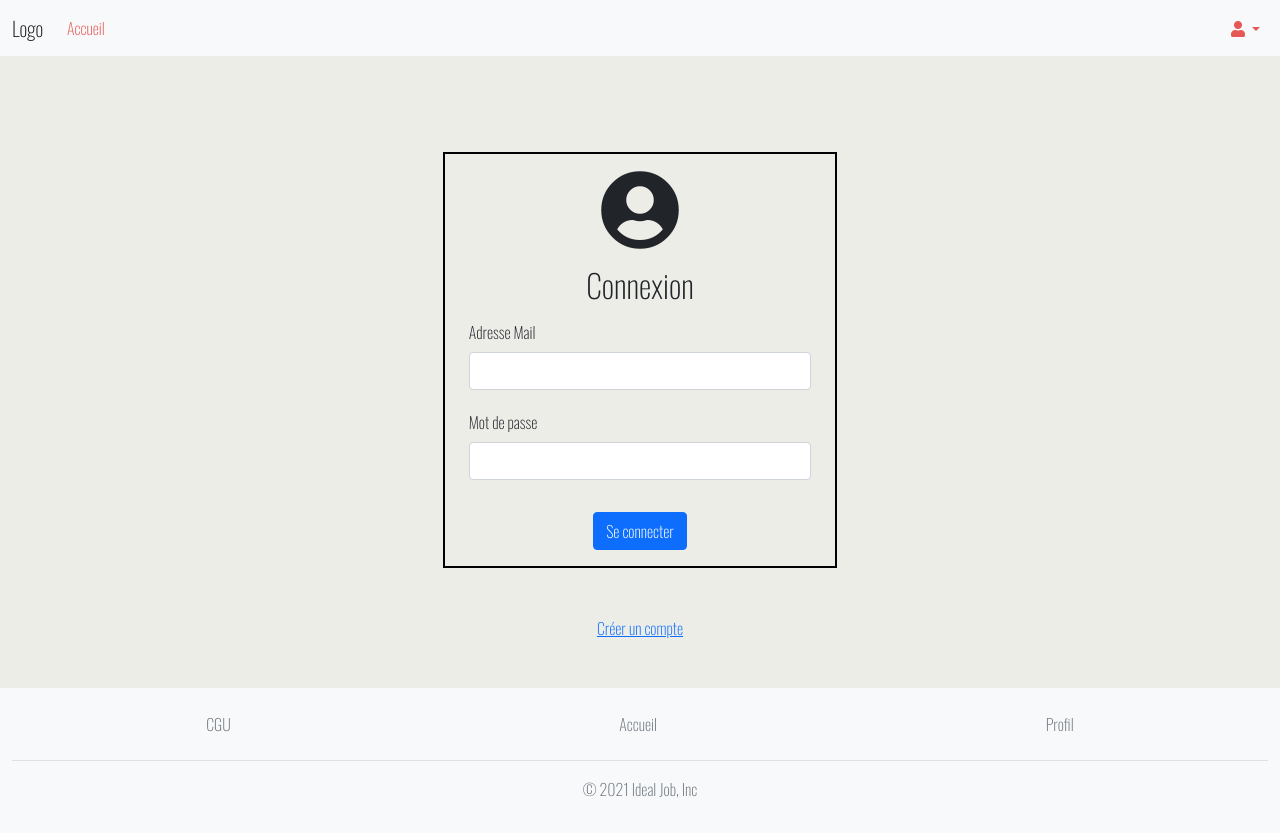
After one commit to WildCodeSchool/bordeaux-p2-202109-interviewmanager, a PHP site: template src/View/User/formConnect.html.twig in a window 1280 px wide. The commit adds this page. Run offline with PHP 8.4, Linux system fonts and the light colour scheme; the template is opened without the code that fills it, so the values that code supplies are empty; some libraries are stand-ins or nearby versions.

Commit message:
create conectForm & delete view items

```diff
--- a/src/Controller/UserController.php
+++ b/src/Controller/UserController.php
@@ -6,6 +6,10 @@ class UserController extends AbstractController
 {
     public function register(): string
     {
-        return $this->twig->render('formRegister.html.twig');
+        return $this->twig->render('User/formRegister.html.twig');
+    }
+    public function connect(): string
+    {
+        return $this->twig->render('User/formConnect.html.twig');
     }
 }
--- a/src/View/Home/index.html.twig
+++ /dev/null
@@ -1,5 +0,0 @@
-{% extends 'layout.html.twig' %}
-
-{% block content %}
-    <h1>Hello Wilder !</h1>
-{% endblock %}
--- a/src/View/Item/add.html.twig
+++ /dev/null
@@ -1,6 +0,0 @@
-{% extends 'layout.html.twig' %}
-
-{% block content %}
-    <h1>Add a new item</h1>
-    {% include 'Item/_form.html.twig' %}
-{% endblock %}
--- /dev/null
+++ b/src/View/User/formConnect.html.twig
@@ -0,0 +1,20 @@
+{% extends 'layout.html.twig' %}
+{% block content %}
+    <form class="d-flex justify-content-center p-5 mt-5">
+        <div class="borderForm p-3 col-12 col-sm-10 col-md-8 col-lg-4 d-flex flex-column justify-content-center">
+            <p><i class="fas fa-user-circle fa-5x d-flex justify-content-center"></i></p>
+            <h2 class="d-flex justify-content-center">Connexion</h2>
+            <div class="m-2">
+                <label for="exampleInputEmail1" class="form-label">Adresse Mail</label>
+                <input type="email" class="form-control" id="exampleInputEmail1" aria-describedby="emailHelp">
+                <div id="emailHelp" class="form-text"></div>
+            </div>
+            <div class="m-2">
+                <label for="exampleInputPassword1" class="form-label">Mot de passe</label>
+                <input type="password" class="form-control" id="exampleInputPassword1">
+            </div>
+            <div class="text-center"><button type="submit" class="btn btn-primary mt-4">Se connecter</button></div>
+        </div>
+    </form>
+    <div class="text-center"><a href="/register">Créer un compte</a></div>
+{% endblock %}
--- a/src/View/components/_footer.html.twig
+++ b/src/View/components/_footer.html.twig
@@ -1,5 +1,5 @@
-<div class="container-fluid bg-light">
-    <footer class="py-3 mt-4">
+<div class="container-fluid bg-light footer mt-auto">
+    <footer class="py-3 mt-5">
         <ul class="nav justify-content-around border-bottom pb-3 mb-3">
             <li class="nav-item"><a href="#" class="nav-link px-2 text-muted">CGU</a></li>
             <li class="nav-item"><a href="#" class="nav-link px-2 text-muted">Accueil</a></li>
--- a/src/routes.php
+++ b/src/routes.php
@@ -7,6 +7,7 @@
 //          3. (optional) array of query string keys to send as parameter to the method
 // e.g route '/item/edit?id=1' will execute $itemController->edit(1)
 return [
+    '' => ['UserController', 'connect',],
     'register' => ['UserController', 'register',],
     'items' => ['ItemController', 'index',],
     'items/edit' => ['ItemController', 'edit', ['id']],
```
Also changed, not shown: src/View/Item/_form.html.twig (deleted, +0 -7 lines), src/View/Item/edit.html.twig (deleted, +0 -7 lines), src/View/Item/index.html.twig (deleted, +0 -13 lines), src/View/Item/show.html.twig (deleted, +0 -12 lines), src/View/User/formRegister.html.twig (renamed from src/View/formRegister.html.twig, +7 -6 lines).
